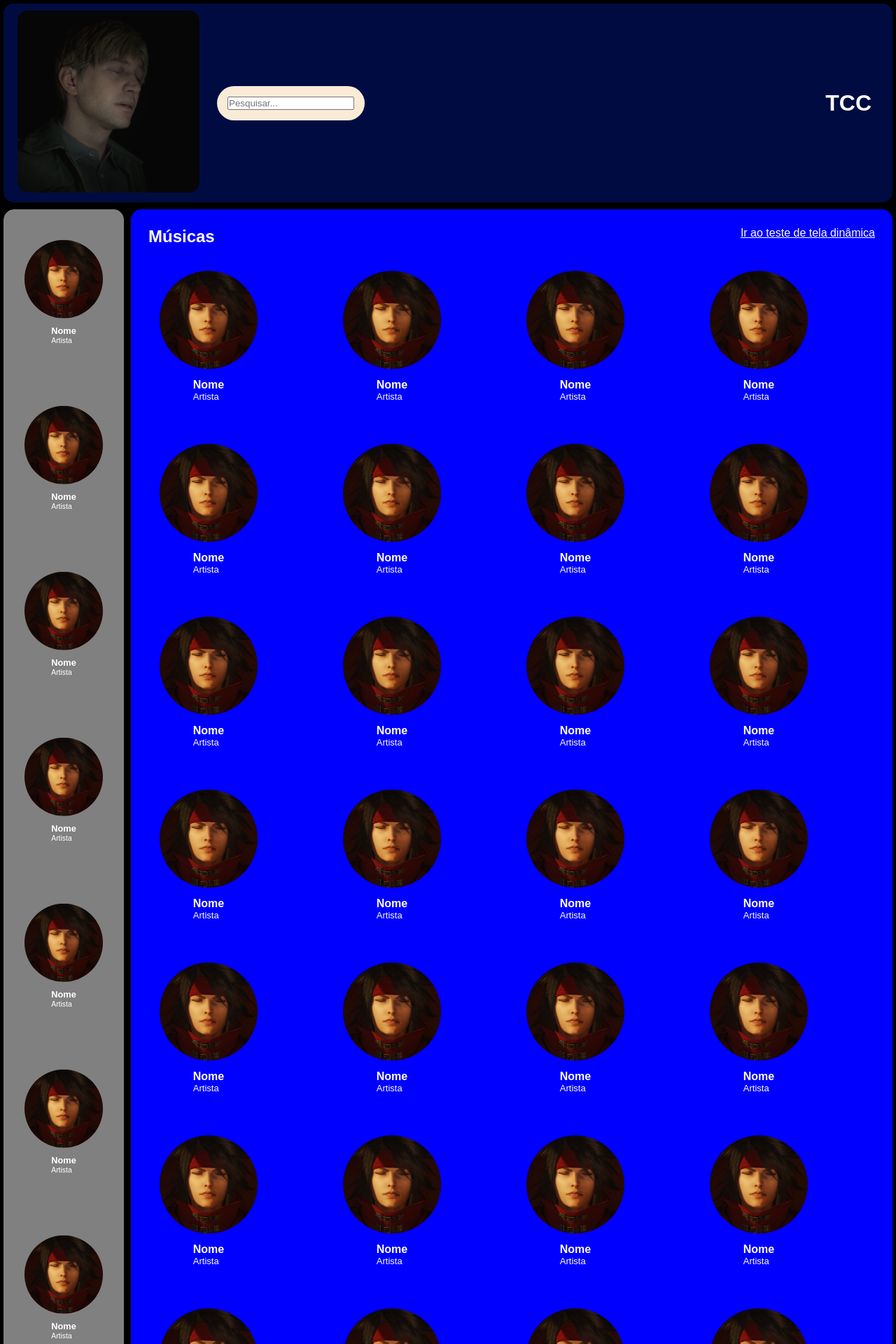
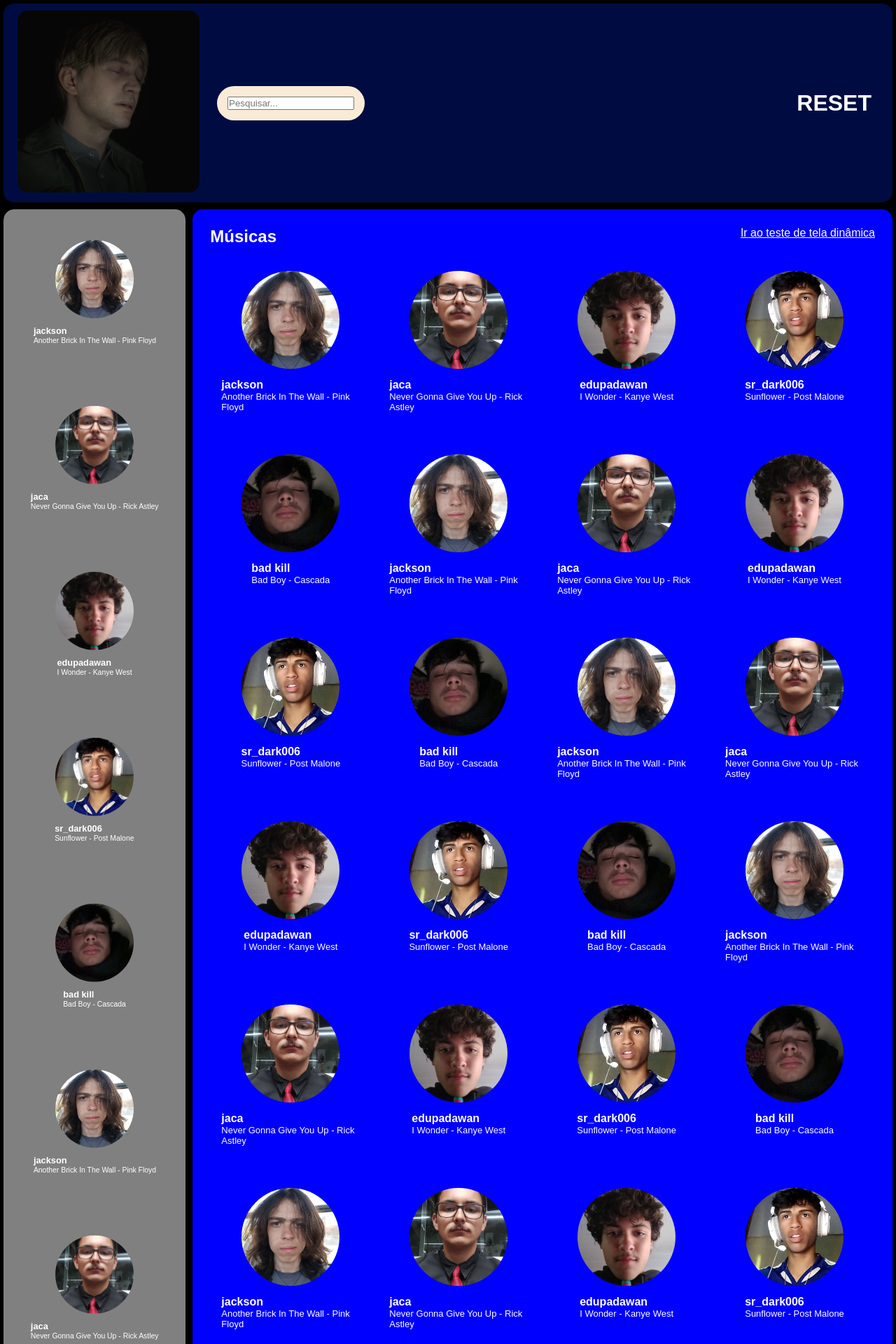
Before and after one commit to pogersxd/tcc, a PHP site: page /?musica=AnotherBrickInTheWall.mp3 in a window 1280 px wide. Shown: the top 1920 px of the page at 70% size. Run offline with PHP 8.4, Linux system fonts and the light colour scheme.

Commit message:
alterei quase tudo
adicionei os caras no codigo, cada um contendo musicas, fotos, nomes, criei uma logica para isso, também coloquei barra de scroll nos componentes e ajustei seus tamanhos

```diff
--- a/components/header.php
+++ b/components/header.php
@@ -1,15 +1,16 @@
 <?php
-function renderHeader(){
+function renderHeader()
+{
   include "searchBar.php";
   $html = renderSearchBar();
   return <<<HTML
         <div class="header">
           <div class="header__icon-search-bar">
-            <a class="header__icon" href="./"><img class="header__icon" src="assets/james.png" alt="Foto da Cirno"></a>
+            <a class="header__icon" href="./"><img class="header__icon" src="assets/james.png" alt="Foto da James Sunderland"></a>
             $html
           </div>
           <div class="header__link">
-            <a href="./"><h1>TCC</h1></a>
+            <a href="./"><h1>RESET</h1></a>
           </div>
         </div>
         HTML;
--- a/components/itemList.php
+++ b/components/itemList.php
@@ -1,11 +1,16 @@
 <?php
 include_once "singleItem.php";
+include "itensArrays.php";
 
 function renderItemList()
 {
-  $html = '';
-  for ($i = 0; $i < 30; $i++) $html .= renderSingleItem();
-  return <<<HTML
+	global $vetorImagens, $vetorMusicas, $vetorNomeMusicas, $vetorNome;
+	$a = count($vetorImagens);
+	$html = '';
+	for ($i = 0; $i < 30; $i++) {
+		$html .= renderSingleItem($vetorImagens[$i % $a], $vetorMusicas[$i % $a], $vetorNomeMusicas[$i % $a], $vetorNome[$i % $a]);
+	}
+	return <<<HTML
     <div class="item-list">
       <div class="item-list__header">
         <h2>Músicas</h2>
@@ -20,5 +25,5 @@ function renderItemList()
 
 // Quando acessado diretamente via fetch (AJAX)
 if (basename(__FILE__) === basename($_SERVER["SCRIPT_FILENAME"])) {
-  echo renderItemList();
+	echo renderItemList();
 }
--- /dev/null
+++ b/components/itensArrays.php
@@ -0,0 +1,29 @@
+<?php
+$vetorImagens = [
+    "jackson.jpg",
+    "jaca.jpg",
+    "eduardo.jpg",
+    "dimitri.jpg",
+    "thomas.jpg"
+];
+$vetorMusicas = [
+    "AnotherBrickInTheWall.mp3",
+    "NeverGonnaGiveYouUp.mp3",
+    "IWonder.mp3",
+    "Sunflower.mp3",
+    "BadBoy.mp3"
+];
+$vetorNomeMusicas = [
+    "Another Brick In The Wall - Pink Floyd",
+    "Never Gonna Give You Up - Rick Astley",
+    "I Wonder - Kanye West",
+    "Sunflower - Post Malone",
+    "Bad Boy - Cascada"
+];
+$vetorNome = [
+    "jackson",
+    "jaca",
+    "edupadawan",
+    "sr_dark006",
+    "bad kill"
+];
--- a/components/leftBar.php
+++ b/components/leftBar.php
@@ -1,10 +1,15 @@
 <?php
 include_once "singleItem.php";
+include "itensArrays.php";
 function renderLeftBar()
 {
-  $html = '';
-  for ($i = 0; $i < 15; $i++) $html .= renderSingleItem();
-  return <<<HTML
+	global $vetorImagens, $vetorMusicas, $vetorNomeMusicas, $vetorNome;
+	$a = count($vetorImagens);
+	$html = '';
+	for ($i = 0; $i < 30; $i++) {
+		$html .= renderSingleItem($vetorImagens[$i % $a], $vetorMusicas[$i % $a], $vetorNomeMusicas[$i % $a], $vetorNome[$i % $a]);
+	}
+	return <<<HTML
           <div class="left-bar">
             $html
           </div>
--- a/components/singleItem.php
+++ b/components/singleItem.php
@@ -1,15 +1,16 @@
 <?php
-function renderSingleItem(){
+function renderSingleItem($imagem, $musica, $nomeMusica, $nome)
+{
   return <<<HTML
-          <a class="single-item" href="#">
+          <div class="single-item">
             <div class="single-item__image-button">
-              <img class="single-item__image" src="./assets/vincent.png" alt="Imagem da música X">
-              <i class="fa-solid fa-circle-play single-item__icon"></i>
+              <img class="single-item__image" src="./assets/{$imagem}" alt="Imagem da música X">
+              <a href="?musica={$musica}" class="fa-solid fa-circle-play single-item__icon"></a>
             </div>
             <div class="single-item__texts">
-              <p class="single-item__texts-title">Nome</p>
-              <p class="single-item__texts-type">Artista</p>
+              <p class="single-item__texts-title">{$nome}</p>
+              <p class="single-item__texts-type">{$nomeMusica}</p>
             </div>
-          </a>
+          </div>
         HTML;
 }
--- a/styles.css
+++ b/styles.css
@@ -93,7 +93,7 @@ img {
   max-height: 100%;
   display: grid;
   grid-template-rows: auto 1fr;
-  align-items: center;
+  justify-items: center;
   width: fit-content;
   background-color: gray;
   border-radius: inherit;
@@ -164,6 +164,7 @@ img {
   display: grid;
   grid-template-columns: repeat(auto-fill, minmax(200px, 1fr));
   gap: 10px;
+  justify-items: center;
 }
 
 /* Single Item */
```
Also changed, not shown: components/player.php (+22 -5 lines), assets/cirno.jpg (deleted), assets/dimitri.jpg (added), assets/eduardo.jpg (added), assets/jaca.jpg (added), assets/jackson.jpg (added), assets/thomas.jpg (added), assets/vincent.png (deleted), 6 other files.
